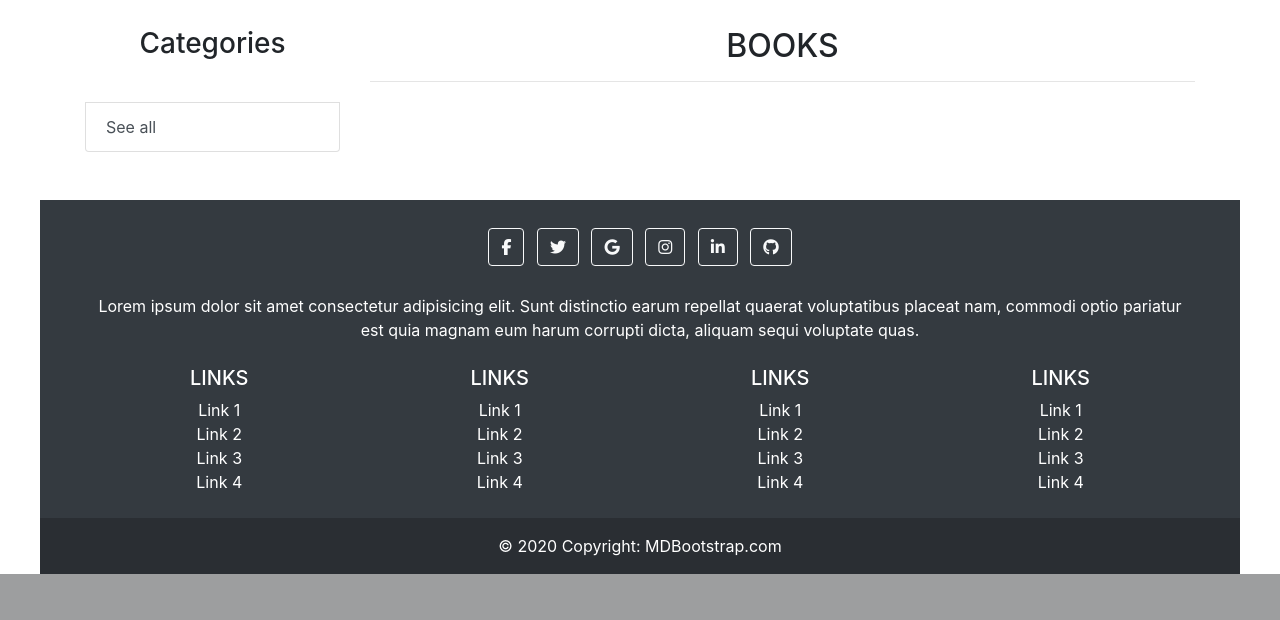
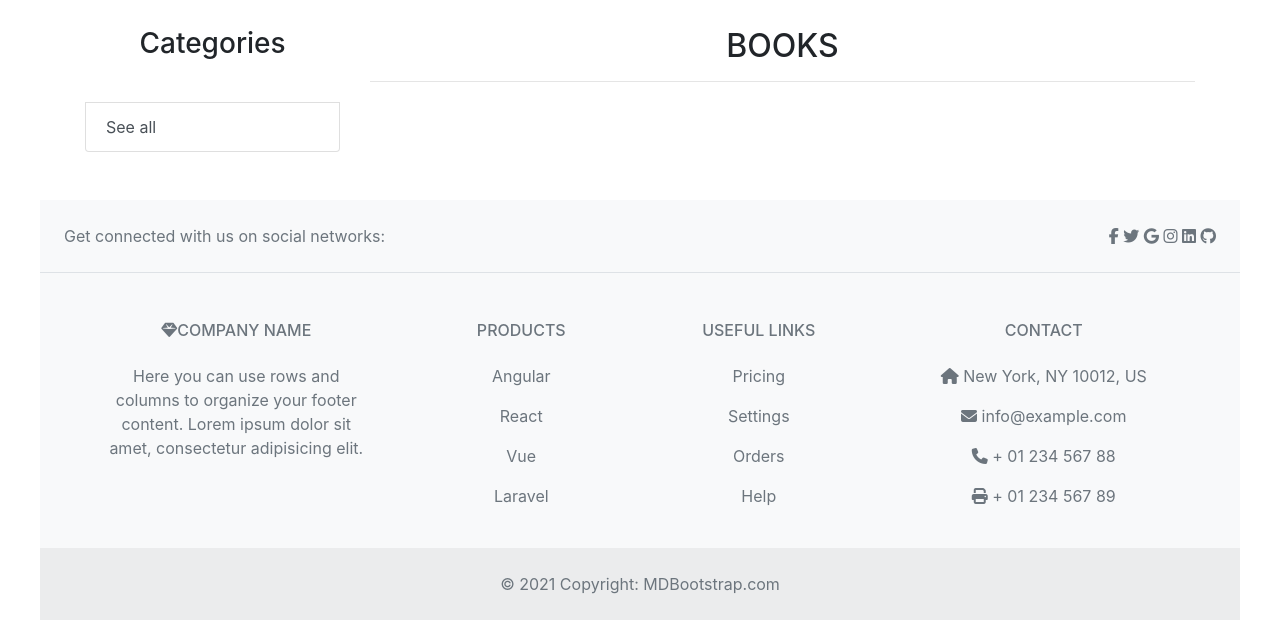
Before and after one commit to Ante889/Zavrsni_rad-MyShop, a PHP site: page / in a window 1280 px wide. Shown: the part 986-1606 px from the top of the page. Before the commit the page ends 1560 px from the top, so only its background shows below. Run offline with PHP 8.4, Linux system fonts and the light colour scheme; data that the repository does not hold is empty; some libraries are stand-ins or nearby versions.

Commit message:
working on index page & product page

```diff
--- a/app/controller/AdminProductsController.php
+++ b/app/controller/AdminProductsController.php
@@ -84,7 +84,8 @@ class AdminProductsController extends Controller
                 $ProductsClass -> quantity = $quantity;
                 $ProductsClass -> content = $content;
                 $ProductsClass -> pdf = $pdf;
-                $ProductsClass -> Create();
+                $ProductsClass -> creation_time= time();
+                $ProductsClass -> create();
                 $SuccessMsg= 'Product has been successfully created';
                 move_uploaded_file($image['tmp_name'], IMAGE_PATH .$imageName);
             }
--- a/app/controller/AdminUsersController.php
+++ b/app/controller/AdminUsersController.php
@@ -142,7 +142,7 @@ class AdminUsersController extends Controller
 
     public function deleteUsers(array $parameters=[])
     {
-        $usersClass = New users;
+        $usersClass = New Users;
         $usersClass -> where = $parameters[0];
         $usersClass -> delete('id');
         Request::redirect(App::config('url'). 'AdminUsers');
--- a/app/controller/IndexController.php
+++ b/app/controller/IndexController.php
@@ -9,11 +9,15 @@ class IndexController extends Controller
 
     public function index(array $parameters=[])
     {
-
+        $bigTitle = 'BOOKS';
         $categoriesClass = new Categories;
-        $categories = $categoriesClass -> selectAll();
+        $Categories = $categoriesClass -> selectAll();
         $ProductsClass = new Products;
-        foreach($categories as $key){
+        $displayCategory=null;
+        foreach($Categories as $key){
+            if(isset($parameters[0]) && $key -> id === $parameters[0]){
+                $bigTitle=$key->name;
+            }
             $ProductsClass->where = $key->id;
             $ProductsInCategory[$key->name] = count($ProductsClass->select('category'));
         }
@@ -22,16 +26,52 @@ class IndexController extends Controller
         {
             $ProductsClass->where = $parameters[0];
             $Products = $ProductsClass-> select('category');
+        }elseif(!empty($_GET['search'])){
+            $bigTitle = 'Search result - ' . $_GET['search'];
+            $Products = $ProductsClass-> selectAllLike('%'.trim($_GET['search']).'%','title');
+            if(count($Products) == 0){
+                $bigTitle = 'No result';
+            }
         }else{
             $Products = $ProductsClass-> selectAll();
+        }
 
-        }
+
 
         $this -> view -> render($this->path.'index',[
             'ProductsInCategory' => $ProductsInCategory,
-            'categories' => $categories,
-            'products' => $Products
+            'categories' => $Categories,
+            'products' => $Products,
+            'displayCategory' => $displayCategory,
+            'bigTitle' => $bigTitle
         ]);
+    }
+
+    public function productpage(array $parameters=[])
+    {
+        if(!empty($parameters[0]))
+        {   $Availability=null;
+            $productClass= new Products;
+            $productClass -> where = $parameters[0];
+            $product=$productClass -> select('id')[0];
+            if($product -> quantity > 10){
+                $Availability = 'Available';
+            }elseif($product -> quantity < 10){
+                $Availability = 'less than 10';
+            }elseif($product -> quantity == 0){
+                $Availability = 'Not available';
+            }
+
+        }else{
+            $this -> index();
+            return;
+        }
+
+        $this -> view -> render($this->path.'productpage',[
+            'product' => $product,
+            'Availability' => $Availability
+        ]
+            );
     }
 
 
--- a/app/core/App.php
+++ b/app/core/App.php
@@ -7,7 +7,6 @@ class App
     {
 
         $Route = explode('/', Request::getRoute());
-
         //CLASS
 
         if(empty($Route[1])){
--- a/app/core/Request.php
+++ b/app/core/Request.php
@@ -6,10 +6,14 @@ class Request
     public static function getRoute()
     {
 
-        if(isset($_SERVER['REQUEST_URI'])){
+        if(isset($_SERVER['REDIRECT_URL'])){
+            $Route = $_SERVER['REDIRECT_URL'];
+        }elseif(isset($_SERVER['REDIRECTION_PATH_INFO']))
+        {
+            $Route = $_SERVER['REDIRECTION_PATH_INFO'];
+        }elseif(isset($_SERVER['REQUEST_URI']))
+        {
             $Route = $_SERVER['REQUEST_URI'];
-        }else if($_SERVER['REDIRECTION_PATH_INFO']){
-            $Route = $_SERVER['REDIRECTION_PATH_INFO'];
         }
         return $Route;
 
--- a/app/view/public/index.phtml
+++ b/app/view/public/index.phtml
@@ -32,7 +32,12 @@
         </div>
        </div>
        <div class="col-md-9">
-        <h2 class="text-center">BOOKS</h2>
+        <h2 class="text-center"><?= $bigTitle ?></h2>
+        <?php if(isset($displayCategory)):?>
+          <hr>
+          <h3 class="text-center"><?=$displayCategory ?></h3>
+
+        <?php endif ?>
         <hr>
             <div class="container">
                 <div class="row">
@@ -42,12 +47,12 @@
                         <div class="card" style="width: 14rem;">
                             <img style ="max-height:200px" class="card-img-top" src="../../public/images/<?= $product->image ?>" alt="Card image cap">
                             <div class="card-body">
-                                <a href="#"><h4 class="card-title text-center"><?= $product->title?></h4></a>
+                                <a href="<?=App::config('url')?>index/productpage/<?= $product->id ?>"><h4 class="card-title text-center"><?= $product->title?></h4></a>
                                 <p class="card-text text-center"><?php Request::LimitString($product->content,95) ?></p>
                                 <p class="card-text text-center"> Author: <?= $product->author ?></p>
                                 <h5 class="card-text text-center"> Price: <?= $product->price ?>$</h5>
                             </div>
-                            <a href="#" class="btn btn-primary btn-lg btn-block">Buy</a>
+                            <a href="<?=App::config('url')?>index/productpage/<?= $product->id ?>" class="btn btn-primary btn-lg btn-block">Buy</a>
                         </div>
                     </div>
 
--- a/app/view/templateParts/footer.phtml
+++ b/app/view/templateParts/footer.phtml
@@ -1,150 +1,126 @@
 <br><br>
 <!-- Footer -->
-<footer class="bg-dark text-center text-white">
-  <!-- Grid container -->
-  <div class="container p-4">
-    <!-- Section: Social media -->
-    <section class="mb-4">
-      <!-- Facebook -->
-      <a class="btn btn-outline-light btn-floating m-1" href="#!" role="button"
-        ><i class="fab fa-facebook-f"></i
-      ></a>
+<footer class="text-center text-lg-start bg-light text-muted">
+  <!-- Section: Social media -->
+  <section
+    class="d-flex justify-content-center justify-content-lg-between p-4 border-bottom"
+  >
+    <!-- Left -->
+    <div class="me-5 d-none d-lg-block">
+      <span>Get connected with us on social networks:</span>
+    </div>
+    <!-- Left -->
 
-      <!-- Twitter -->
-      <a class="btn btn-outline-light btn-floating m-1" href="#!" role="button"
-        ><i class="fab fa-twitter"></i
-      ></a>
+    <!-- Right -->
+    <div>
+      <a href="" class="me-4 text-reset">
+        <i class="fab fa-facebook-f"></i>
+      </a>
+      <a href="" class="me-4 text-reset">
+        <i class="fab fa-twitter"></i>
+      </a>
+      <a href="" class="me-4 text-reset">
+        <i class="fab fa-google"></i>
+      </a>
+      <a href="" class="me-4 text-reset">
+        <i class="fab fa-instagram"></i>
+      </a>
+      <a href="" class="me-4 text-reset">
+        <i class="fab fa-linkedin"></i>
+      </a>
+      <a href="" class="me-4 text-reset">
+        <i class="fab fa-github"></i>
+      </a>
+    </div>
+    <!-- Right -->
+  </section>
+  <!-- Section: Social media -->
 
-      <!-- Google -->
-      <a class="btn btn-outline-light btn-floating m-1" href="#!" role="button"
-        ><i class="fab fa-google"></i
-      ></a>
+  <!-- Section: Links  -->
+  <section class="">
+    <div class="container text-center text-md-start mt-5">
+      <!-- Grid row -->
+      <div class="row mt-3">
+        <!-- Grid column -->
+        <div class="col-md-3 col-lg-4 col-xl-3 mx-auto mb-4">
+          <!-- Content -->
+          <h6 class="text-uppercase fw-bold mb-4">
+            <i class="fas fa-gem me-3"></i>Company name
+          </h6>
+          <p>
+            Here you can use rows and columns to organize your footer content. Lorem ipsum
+            dolor sit amet, consectetur adipisicing elit.
+          </p>
+        </div>
+        <!-- Grid column -->
 
-      <!-- Instagram -->
-      <a class="btn btn-outline-light btn-floating m-1" href="#!" role="button"
-        ><i class="fab fa-instagram"></i
-      ></a>
+        <!-- Grid column -->
+        <div class="col-md-2 col-lg-2 col-xl-2 mx-auto mb-4">
+          <!-- Links -->
+          <h6 class="text-uppercase fw-bold mb-4">
+            Products
+          </h6>
+          <p>
+            <a href="#!" class="text-reset">Angular</a>
+          </p>
+          <p>
+            <a href="#!" class="text-reset">React</a>
+          </p>
+          <p>
+            <a href="#!" class="text-reset">Vue</a>
+          </p>
+          <p>
+            <a href="#!" class="text-reset">Laravel</a>
+          </p>
+        </div>
+        <!-- Grid column -->
 
-      <!-- Linkedin -->
-      <a class="btn btn-outline-light btn-floating m-1" href="#!" role="button"
-        ><i class="fab fa-linkedin-in"></i
-      ></a>
+        <!-- Grid column -->
+        <div class="col-md-3 col-lg-2 col-xl-2 mx-auto mb-4">
+          <!-- Links -->
+          <h6 class="text-uppercase fw-bold mb-4">
+            Useful links
+          </h6>
+          <p>
+            <a href="#!" class="text-reset">Pricing</a>
+          </p>
+          <p>
+            <a href="#!" class="text-reset">Settings</a>
+          </p>
+          <p>
+            <a href="#!" class="text-reset">Orders</a>
+          </p>
+          <p>
+            <a href="#!" class="text-reset">Help</a>
+          </p>
+        </div>
+        <!-- Grid column -->
 
-      <!-- Github -->
-      <a class="btn btn-outline-light btn-floating m-1" href="#!" role="button"
-        ><i class="fab fa-github"></i
-      ></a>
-    </section>
-    <!-- Section: Social media -->
-
-    <!-- Section: Text -->
-    <section class="mb-4">
-      <p>
-        Lorem ipsum dolor sit amet consectetur adipisicing elit. Sunt distinctio earum
-        repellat quaerat voluptatibus placeat nam, commodi optio pariatur est quia magnam
-        eum harum corrupti dicta, aliquam sequi voluptate quas.
-      </p>
-    </section>
-    <!-- Section: Text -->
-
-    <!-- Section: Links -->
-    <section class="">
-      <!--Grid row-->
-      <div class="row">
-        <!--Grid column-->
-        <div class="col-lg-3 col-md-6 mb-4 mb-md-0">
-          <h5 class="text-uppercase">Links</h5>
-
-          <ul class="list-unstyled mb-0">
-            <li>
-              <a href="#!" class="text-white">Link 1</a>
-            </li>
-            <li>
-              <a href="#!" class="text-white">Link 2</a>
-            </li>
-            <li>
-              <a href="#!" class="text-white">Link 3</a>
-            </li>
-            <li>
-              <a href="#!" class="text-white">Link 4</a>
-            </li>
-          </ul>
+        <!-- Grid column -->
+        <div class="col-md-4 col-lg-3 col-xl-3 mx-auto mb-md-0 mb-4">
+          <!-- Links -->
+          <h6 class="text-uppercase fw-bold mb-4">
+            Contact
+          </h6>
+          <p><i class="fas fa-home me-3"></i> New York, NY 10012, US</p>
+          <p>
+            <i class="fas fa-envelope me-3"></i>
+            info@example.com
+          </p>
+          <p><i class="fas fa-phone me-3"></i> + 01 234 567 88</p>
+          <p><i class="fas fa-print me-3"></i> + 01 234 567 89</p>
         </div>
-        <!--Grid column-->
-
-        <!--Grid column-->
-        <div class="col-lg-3 col-md-6 mb-4 mb-md-0">
-          <h5 class="text-uppercase">Links</h5>
-
-          <ul class="list-unstyled mb-0">
-            <li>
-              <a href="#!" class="text-white">Link 1</a>
-            </li>
-            <li>
-              <a href="#!" class="text-white">Link 2</a>
-            </li>
-            <li>
-              <a href="#!" class="text-white">Link 3</a>
-            </li>
-            <li>
-              <a href="#!" class="text-white">Link 4</a>
-            </li>
-          </ul>
-        </div>
-        <!--Grid column-->
-
-        <!--Grid column-->
-        <div class="col-lg-3 col-md-6 mb-4 mb-md-0">
-          <h5 class="text-uppercase">Links</h5>
-
-          <ul class="list-unstyled mb-0">
-            <li>
-              <a href="#!" class="text-white">Link 1</a>
-            </li>
-            <li>
-              <a href="#!" class="text-white">Link 2</a>
-            </li>
-            <li>
-              <a href="#!" class="text-white">Link 3</a>
-            </li>
-            <li>
-              <a href="#!" class="text-white">Link 4</a>
-            </li>
-          </ul>
-        </div>
-        <!--Grid column-->
-
-        <!--Grid column-->
-        <div class="col-lg-3 col-md-6 mb-4 mb-md-0">
-          <h5 class="text-uppercase">Links</h5>
-
-          <ul class="list-unstyled mb-0">
-            <li>
-              <a href="#!" class="text-white">Link 1</a>
-            </li>
-            <li>
-              <a href="#!" class="text-white">Link 2</a>
-            </li>
-            <li>
-              <a href="#!" class="text-white">Link 3</a>
-            </li>
-            <li>
-              <a href="#!" class="text-white">Link 4</a>
-            </li>
-          </ul>
-        </div>
-        <!--Grid column-->
+        <!-- Grid column -->
       </div>
-      <!--Grid row-->
-    </section>
-    <!-- Section: Links -->
-  </div>
-  <!-- Grid container -->
+      <!-- Grid row -->
+    </div>
+  </section>
+  <!-- Section: Links  -->
 
   <!-- Copyright -->
-  <div class="text-center p-3" style="background-color: rgba(0, 0, 0, 0.2);">
-    © 2020 Copyright:
-    <a class="text-white" href="https://mdbootstrap.com/">MDBootstrap.com</a>
+  <div class="text-center p-4" style="background-color: rgba(0, 0, 0, 0.05);">
+    © 2021 Copyright:
+    <a class="text-reset fw-bold" href="https://mdbootstrap.com/">MDBootstrap.com</a>
   </div>
   <!-- Copyright -->
 </footer>
--- a/app/view/templateParts/navigation.phtml
+++ b/app/view/templateParts/navigation.phtml
@@ -36,9 +36,9 @@
         <?php endif ?>
       </li>
     </ul>
-    <form class="form-inline my-2 my-lg-0">
-      <input class="form-control mr-sm-2" type="search" placeholder="Search" aria-label="Search">
-      <button class="btn btn-outline-success my-2 my-sm-0" type="submit">Search</button>
+    <form class="form-inline my-2 my-lg-0" method="GET" action="<?= App::config('url')?>index">
+      <input class="form-control mr-sm-2" type="search" name="search" placeholder="Search">
+      <input type="submit" class="btn btn-primary my-2 my-sm-0" value="Search">
     </form>
   </div>
 </nav>
```
Also changed, not shown: app/helpers/userHelper.php (+7 -4 lines), app/view/public/productpage.phtml (added, +54 -0 lines), public/css/custom.css (+63 -0 lines), public/images/6143e4f94e5ac1DDFE633-2B85-468D-B28D05ADAE7D1AD8_source.jpg (added).
